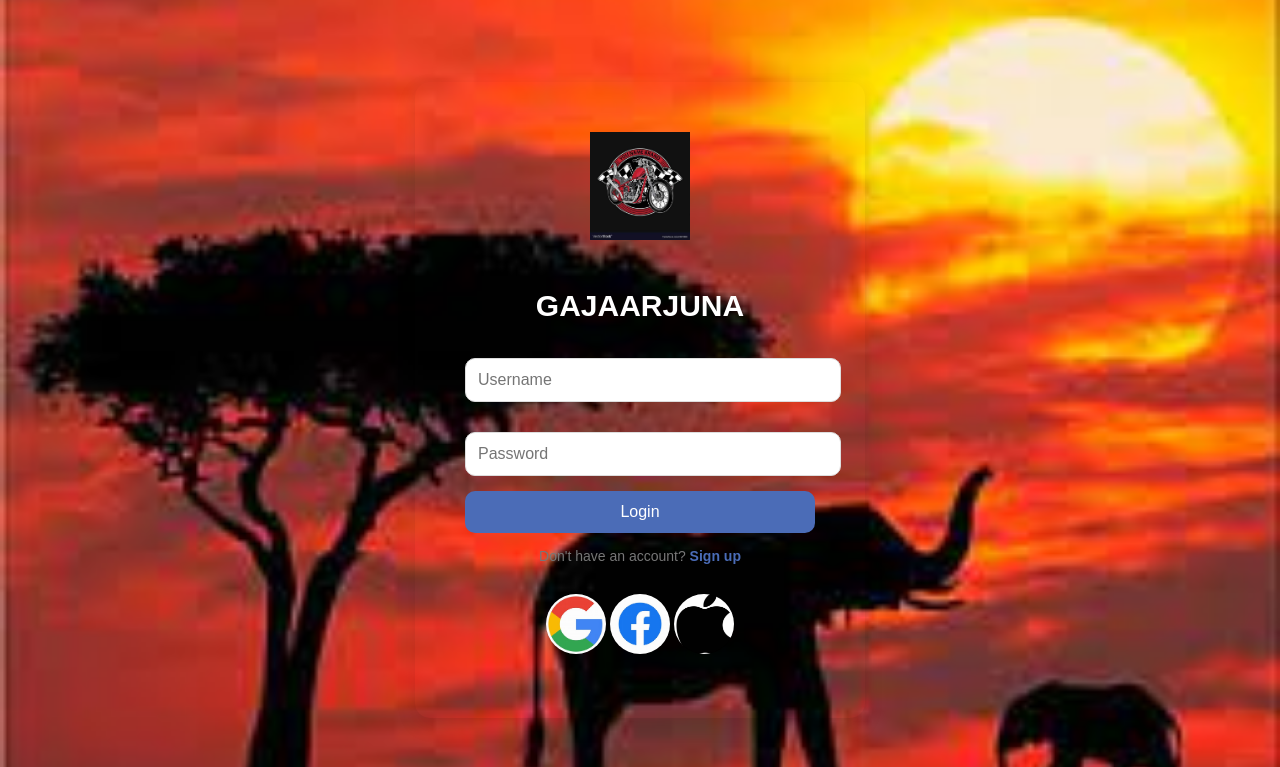
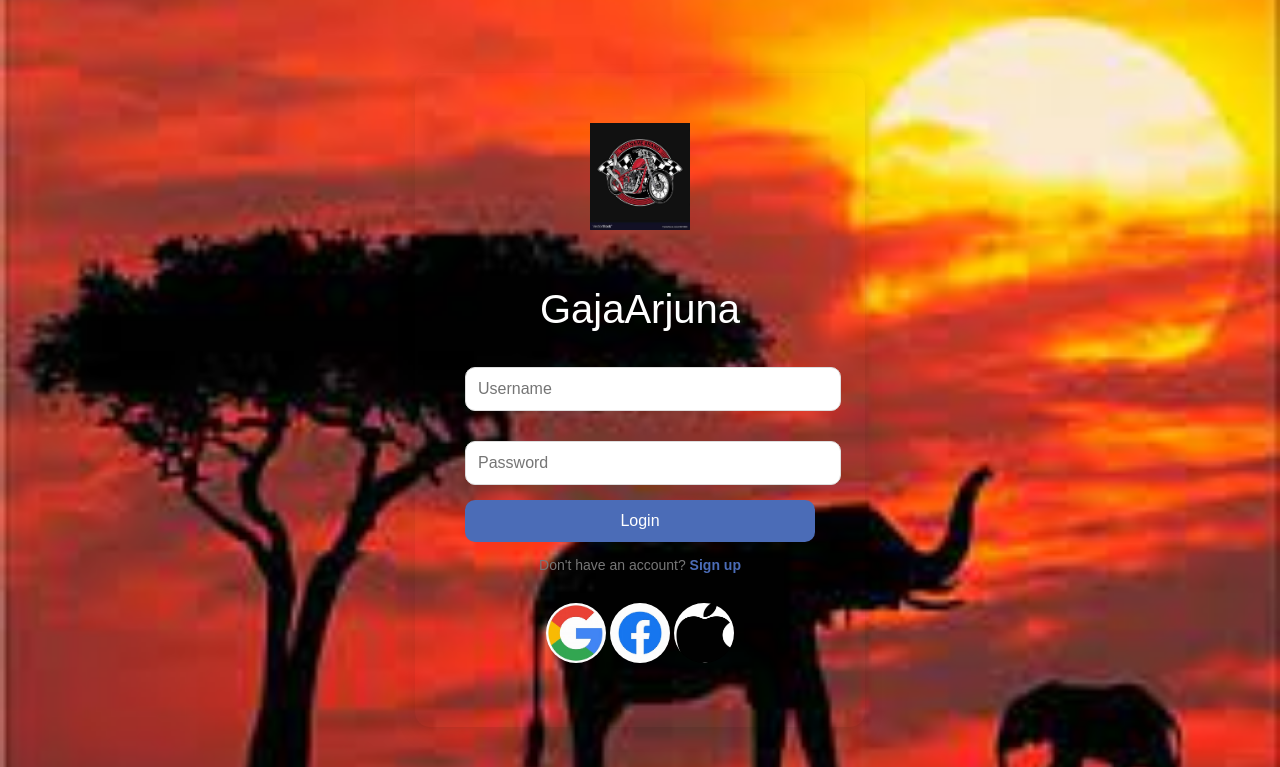
Before and after one commit to Raj000007/Biker_club, a Flask app: page / in a window 1280 px wide. Shown: the top 767 px of the page. Run offline with Flask 3, Linux system fonts and the light colour scheme; some web fonts are replaced.

Commit message:
Update login.html

```diff
--- a/templates/login.html
+++ b/templates/login.html
@@ -5,6 +5,12 @@
     <meta name="viewport" content="width=device-width, initial-scale=1.0">
     <title>GajaArjuna</title>
     <style>
+        /* Load Mistral font (from local or hosted file if available) */
+        @font-face {
+            font-family: 'Mistral';
+            src: url('path-to-your-font/mistral.ttf'); /* Replace with your path */
+        }
+
         body {
             font-family: 'Arial', sans-serif;
             background: url('{{ url_for("static", filename="ele.jpg") }}') no-repeat center center fixed;
@@ -40,11 +46,12 @@
         }
 
         h2 {
-            font-size: 30px;
+            font-family: 'Mistral', sans-serif;  /* Apply Mistral font */
+            font-size: 40px;
             color: #fff;  /* White text for better contrast */
             margin-bottom: 20px;
-            font-weight: bold;
-            text-transform: uppercase;
+            font-weight: normal;
+            text-transform: none;
         }
 
         .login-container input {
```
